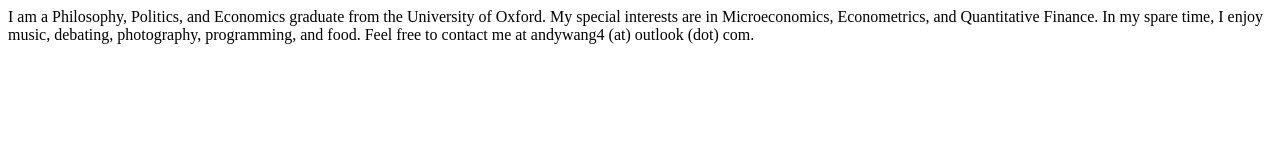
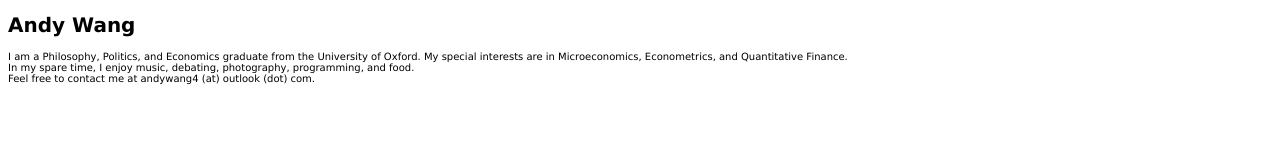
Before and after one commit to wangazz/wangazz.github.io, a plain HTML site: page index.html in a window 1280 px wide. Drawn offline with Linux system fonts and the light colour scheme.

Commit message:
Added styles

```diff
--- a/index.html
+++ b/index.html
@@ -7,12 +7,18 @@
     <!-- <script type="text/javascript" async
     src="https://cdnjs.cloudflare.com/ajax/libs/mathjax/2.7.5/latest.js?config=TeX-MML-AM_CHTML" async>
     </script> -->
+    <link rel="stylesheet" href="styles/styles.css">
   </head>
   <body>
-    I am a Philosophy, Politics, and Economics graduate from the University of Oxford. My special interests are in Microeconomics, Econometrics, and Quantitative Finance.
+    <h1>
+      Andy Wang
+    </h1>
+    <p>
+      I am a Philosophy, Politics, and Economics graduate from the University of Oxford. My special interests are in Microeconomics, Econometrics, and Quantitative Finance.
 
-    In my spare time, I enjoy music, debating, photography, programming, and food.
+      <br>In my spare time, I enjoy music, debating, photography, programming, and food.
 
-    Feel free to contact me at andywang4 (at) outlook (dot) com.
+      <br>Feel free to contact me at andywang4 (at) outlook (dot) com.
+    </p>
   </body>
 </html>
--- /dev/null
+++ b/styles/styles.css
@@ -0,0 +1,11 @@
+html {
+    font-size: 10px;
+}
+
+h1 {
+    font-family: Verdana, Geneva, Tahoma, sans-serif;
+}
+
+p {
+    font-family: Verdana, Geneva, Tahoma, sans-serif;
+}
```
